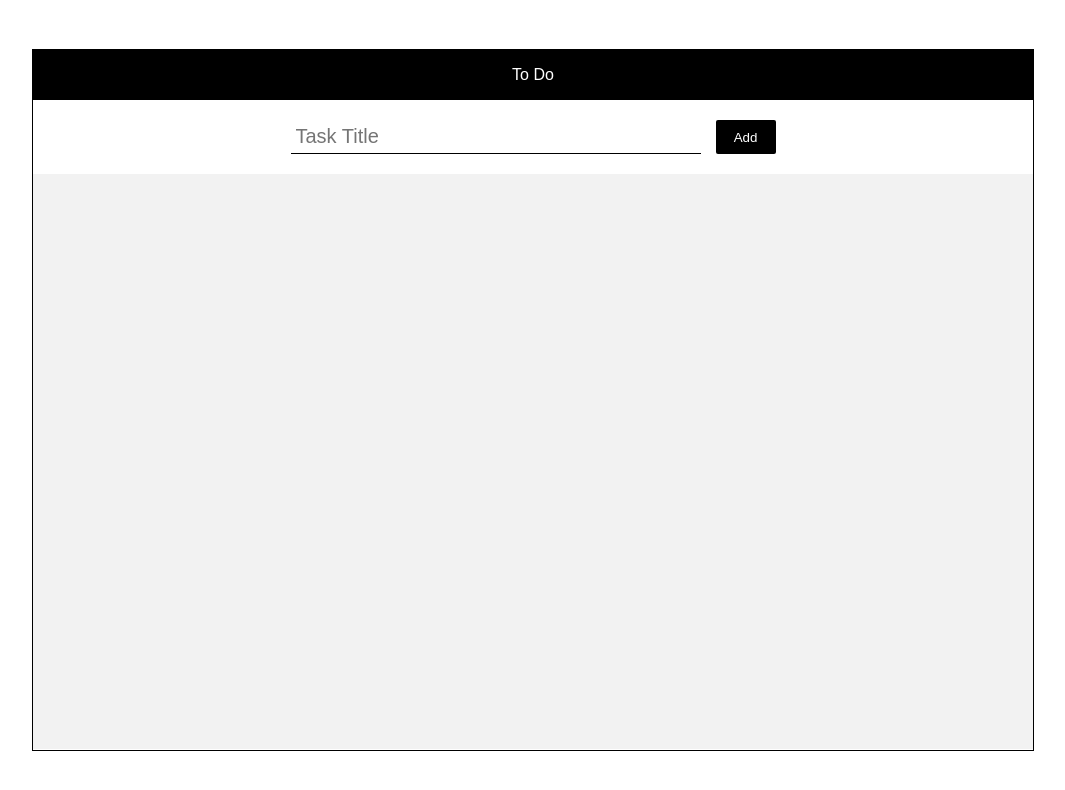
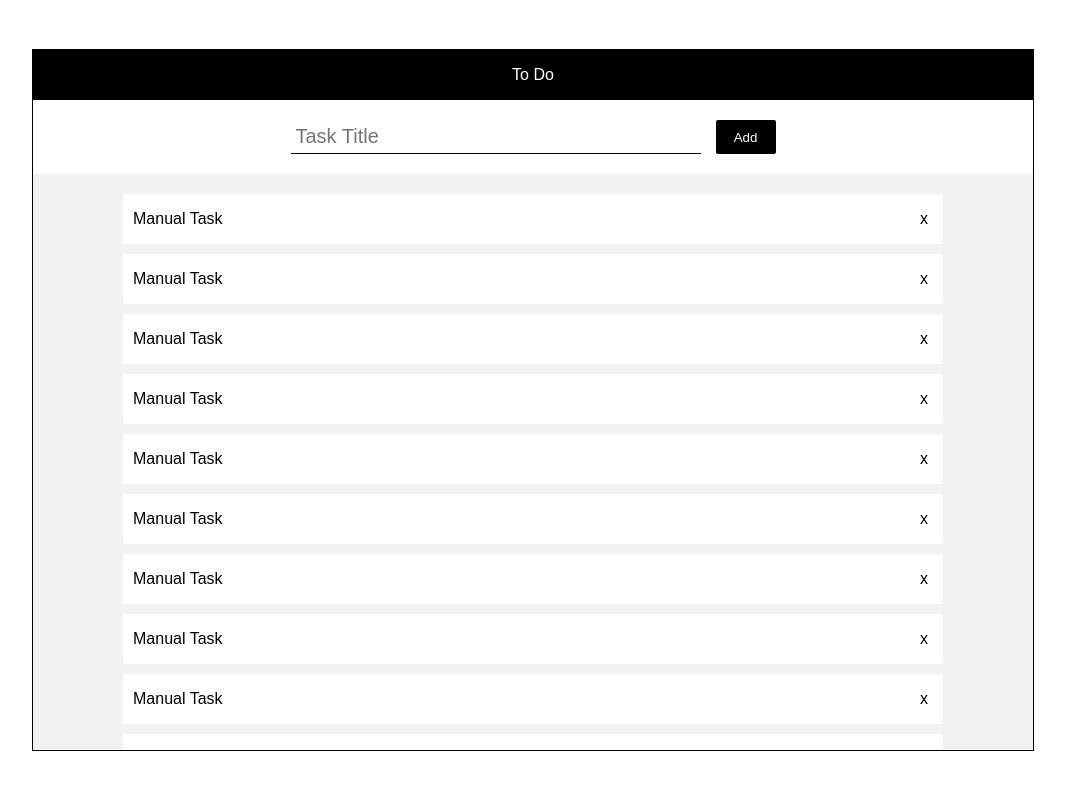
Before and after one commit to devlemire/carshop, a React (Create React App) app: page / in a window 1280 px wide. Shown: the top 790 px of the page, without its empty margins (187-1252 px from the left). Built offline with nearby package versions, Linux system fonts and the light colour scheme.

Commit message:
JL assessment-1

```diff
--- a/src/components/Tasks/AddTask/AddTask.js
+++ b/src/components/Tasks/AddTask/AddTask.js
@@ -1,10 +1,7 @@
 import React, { Component } from "react";
 import './AddTask.css';
 
-import { addTask } from '../../../ducks/tasks';
-import { connect } from "react-redux";
-
-class AddTask extends Component {
+export default class AddTask extends Component {
   constructor() {
     super();
     this.state = {
@@ -12,18 +9,10 @@ class AddTask extends Component {
     }
 
     this.handleChange = this.handleChange.bind( this );
-    this.add = this.add.bind( this );
   }
 
   handleChange( event ) {
     this.setState({ title: event.target.value });
-  }
-
-  add() {
-    const { title } = this.state;
-    if ( title.length !== 0 ) {
-      this.props.addTask( title );
-    }
   }
 
   render() {
@@ -31,10 +20,8 @@ class AddTask extends Component {
     return (
       <div id="AddTask__container">
         <input id="AddTask__input" placeholder="Task Title" value={ title } onChange={ this.handleChange } />
-        <button id="AddTask__btn" onClick={ this.add }> Add </button>
+        <button id="AddTask__btn"> Add </button>
       </div>
     )
   }
 }
-
-export default connect( state => state, { addTask } )( AddTask );
--- a/src/components/Tasks/List/List.js
+++ b/src/components/Tasks/List/List.js
@@ -2,29 +2,30 @@ import React from "react";
 import './List.css';
 
 import Task from './Task/Task';
-import { connect } from 'react-redux';
 
-function List( { tasks } ) {
-  const Tasks = tasks.map( task => (
-    <Task key={ task.id } id={ task.id } title={ task.title } />
-  ));
-
-  console.log(Tasks);
-
+export default function List( { tasks } ) {
   return (
     <div id="List__container">
       <div id="List__tasksContainer">
-        { Tasks }
+        <Task title="Manual Task" />
+        <Task title="Manual Task" />
+        <Task title="Manual Task" />
+        <Task title="Manual Task" />
+        <Task title="Manual Task" />
+        <Task title="Manual Task" />
+        <Task title="Manual Task" />
+        <Task title="Manual Task" />
+        <Task title="Manual Task" />
+        <Task title="Manual Task" />
+        <Task title="Manual Task" />
+        <Task title="Manual Task" />
+        <Task title="Manual Task" />
+        <Task title="Manual Task" />
+        <Task title="Manual Task" />
+        <Task title="Manual Task" />
+        <Task title="Manual Task" />
+        <Task title="Manual Task" />
       </div>
     </div>
   )
 }
-
-function mapStateToProps( state ) {
-  console.log('mapStateToProps in List', state);
-  return {
-    tasks: state.tasks
-  }
-}
-
-export default connect( mapStateToProps )( List );
--- a/src/components/Tasks/List/Task/Task.js
+++ b/src/components/Tasks/List/Task/Task.js
@@ -1,16 +1,11 @@
 import React from "react";
 import './Task.css';
 
-import { connect } from "react-redux";
-import { removeTask } from '../../../../ducks/tasks';
-
-function Task( { id, title, removeTask } ) {
+export default function Task( { id, title } ) {
   return (
     <div id="Task__container">
       <span> { title } </span>
-      <span id="Task__delete" onClick={ () => removeTask( id ) }> x </span>
+      <span id="Task__delete"> x </span>
     </div>
   )
 }
-
-export default connect( state => state, { removeTask } )( Task );
--- a/src/ducks/tasks.js
+++ /dev/null
@@ -1,36 +0,0 @@
-const initialState = {
-  tasks: []
-}
-
-const ADD_TASK = "ADD_TASK";
-const REMOVE_TASK = "REMOVE_TASK";
-
-export default function tasks( state = initialState, action ) {
-  console.log('State', state);
-  console.log('Action', action);
-  switch( action.type ) {
-    case ADD_TASK:
-      return {
-        tasks: [ ...state.tasks, { id: state.tasks.length, title: action.payload, description: "", completed: false } ]
-      }
-    case REMOVE_TASK:
-      return {
-        tasks: state.tasks.filter( task => task.id !== action.payload )
-      }
-    default: return state;
-  }
-}
-
-export function addTask( title ) {
-  return {
-    type: ADD_TASK,
-    payload: title
-  }
-}
-
-export function removeTask( id ) {
-  return {
-    type: REMOVE_TASK,
-    payload: id
-  }
-}
--- a/src/index.js
+++ b/src/index.js
@@ -4,14 +4,5 @@ import App from './components/App';
 import registerServiceWorker from './registerServiceWorker';
 import './index.css';
 
-import store from './store';
-import { Provider } from "react-redux";
-
-ReactDOM.render(
-  <Provider store={ store }>
-    <App />
-  </Provider>,
-  document.getElementById('root')
-);
-
+ReactDOM.render(<App />, document.getElementById('root'));
 registerServiceWorker();
--- a/src/store.js
+++ /dev/null
@@ -1,4 +0,0 @@
-import { createStore } from "redux";
-import tasks from './ducks/tasks';
-
-export default createStore( tasks );
```
